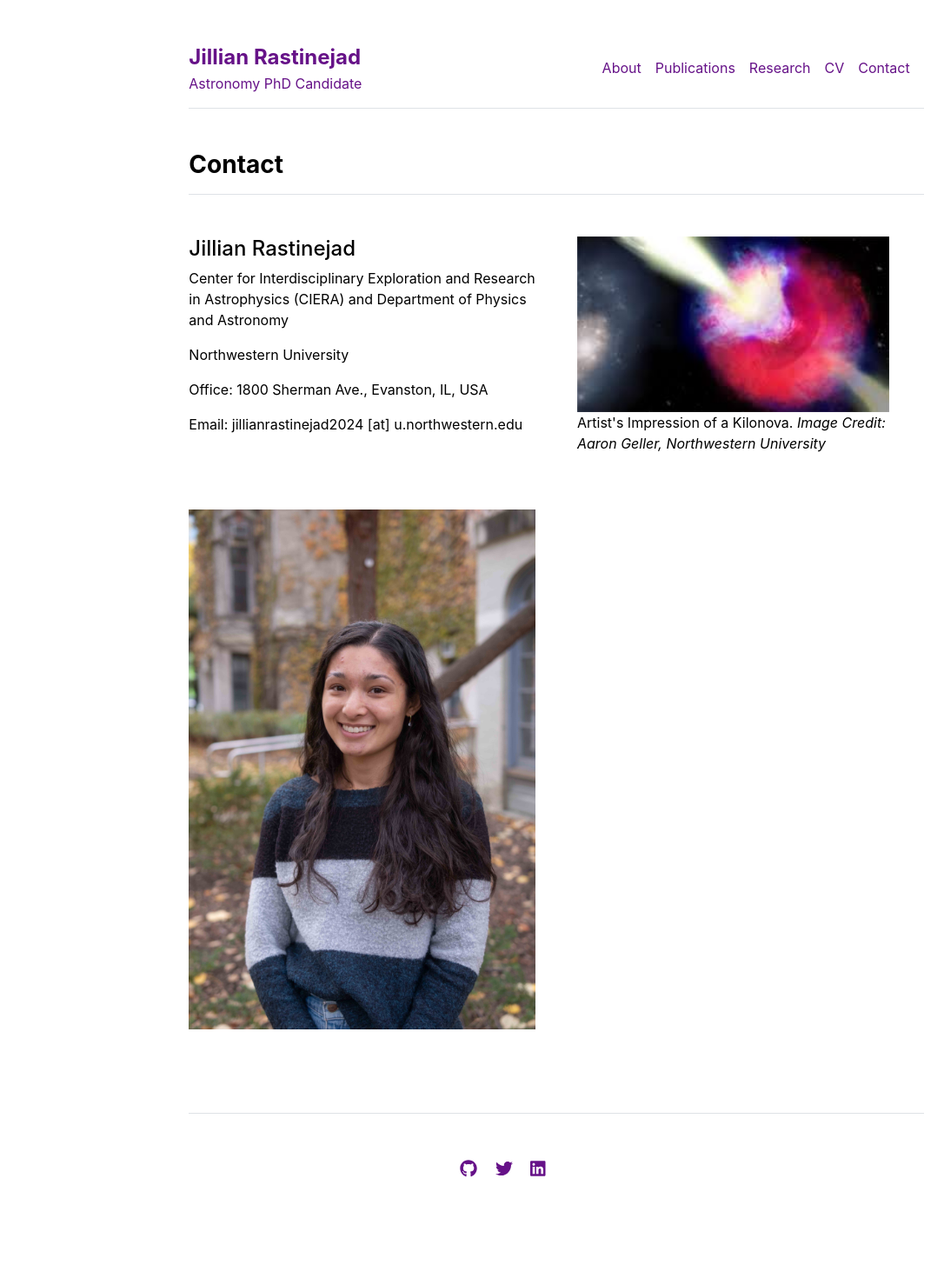
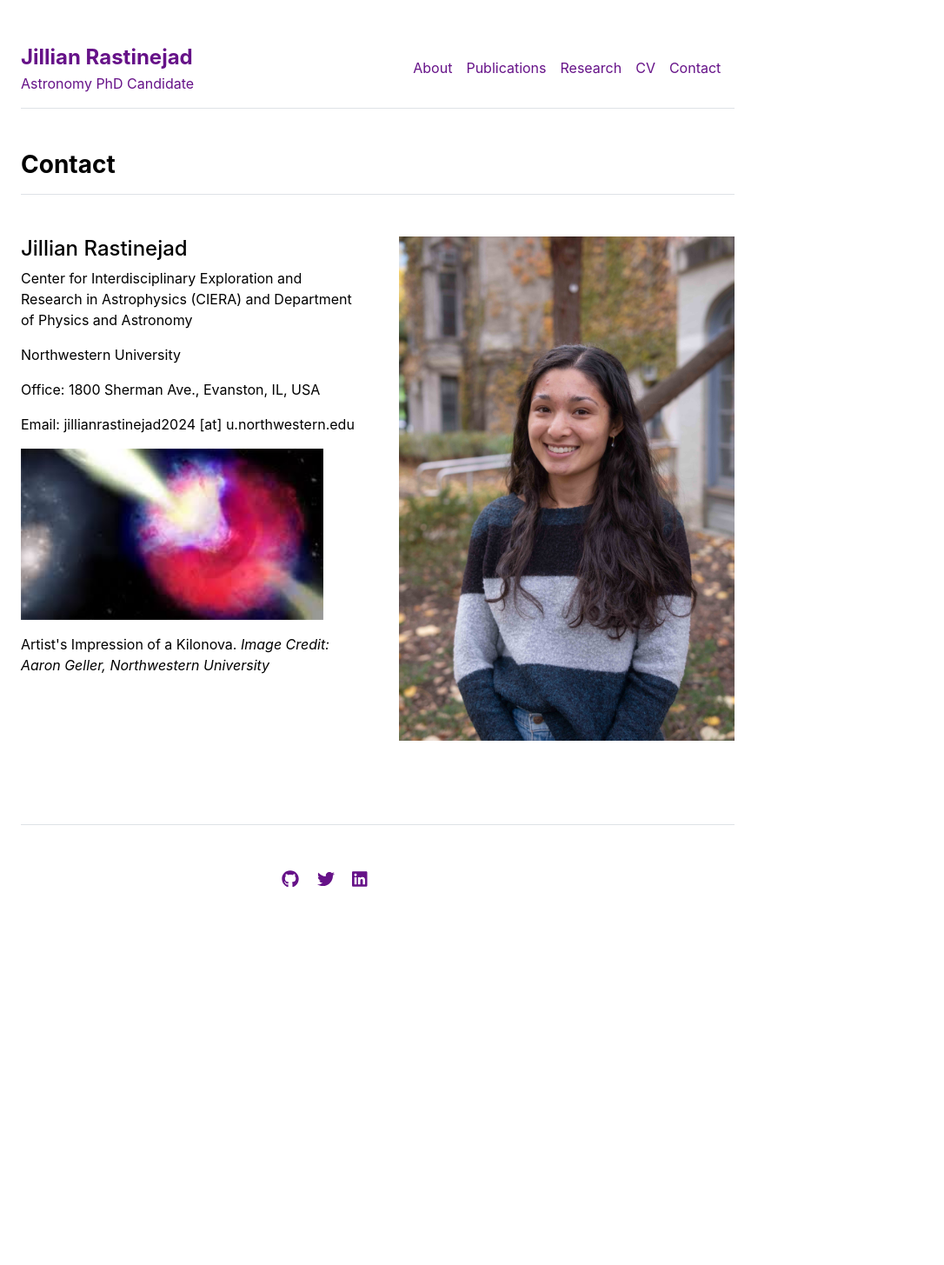
Before and after one commit to jrastinejad/jrastinejad.github.io, a Jekyll site: the page built from contact.md, in a window 1280 px wide. Shown: the whole page at 87% size, without its empty margins (0-1086 px from the left). Built offline with Jekyll 4.4.1, drawn with Linux system fonts in a browser that asks for light colours; after the commit the page ends 1123 px from its top, so only the background shows below that.

Commit message:
test margins

```diff
--- a/_includes/contact.html
+++ b/_includes/contact.html
@@ -9,9 +9,9 @@
         <p>{{ contact.institution }} </p>
         <p>Office: {{ contact.office }}</p>
         <p>Email: {{ contact.email }}</p>
-      </div>
-      <div class="col-md-6">
-        <img src="{{ site.github.url }}/assets/img/kilonova.jpeg" alt="Kilonova" width="90%">
+        <p>
+          <img src="{{ site.github.url }}/assets/img/kilonova.jpeg" alt="Kilonova" width="90%">
+        </p>
         <p>
           Artist's Impression of a Kilonova. <i>Image Credit: Aaron Geller, Northwestern University</i>
         </p>
--- a/_layouts/default.html
+++ b/_layouts/default.html
@@ -2,7 +2,7 @@
 <html lang="{{ site.lang | default: "en-US" }}">
   {% include head.html %}
   <body>
-    <div class="col-lg-8 mx-auto p-1 py-md-5">
+    <div class="col-lg-8 mx-2 p-3 py-md-5">
       {% include header.html %}
       {{ content }}
       {% include footer.html %}
```
